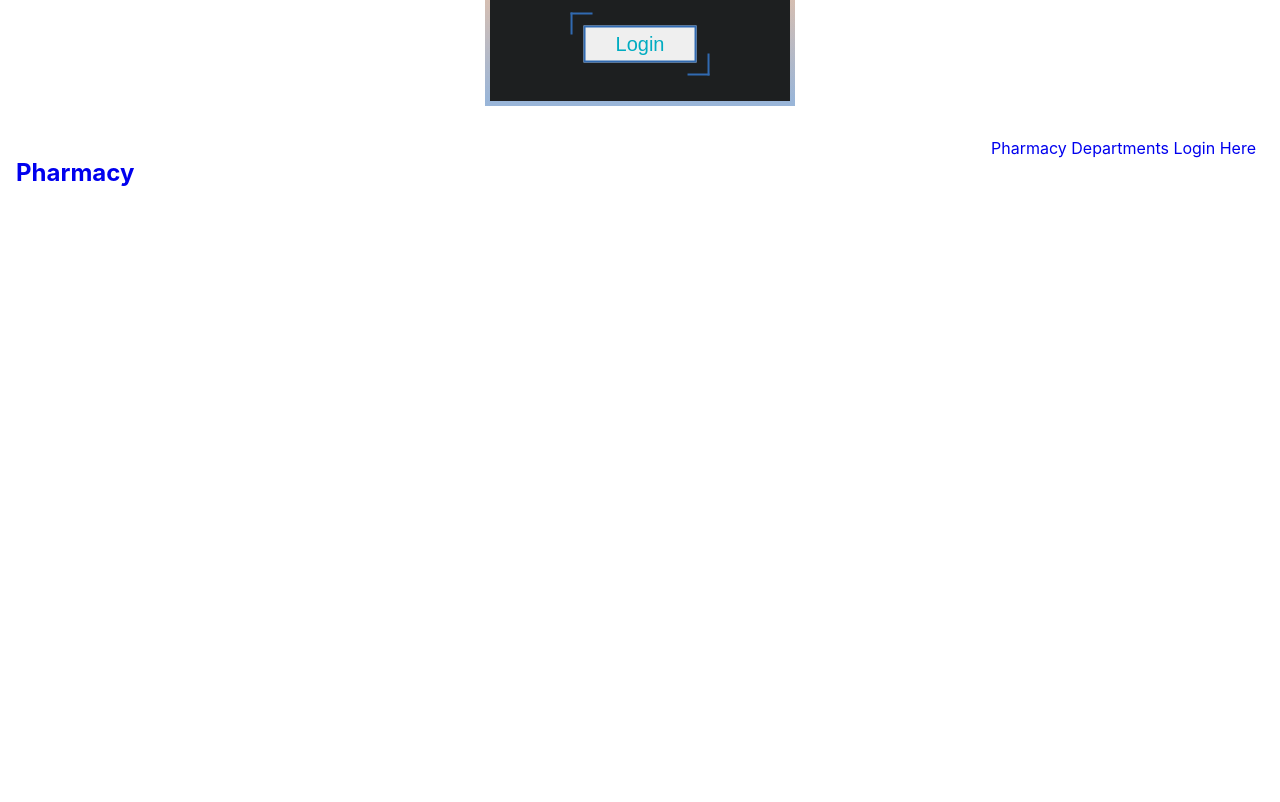
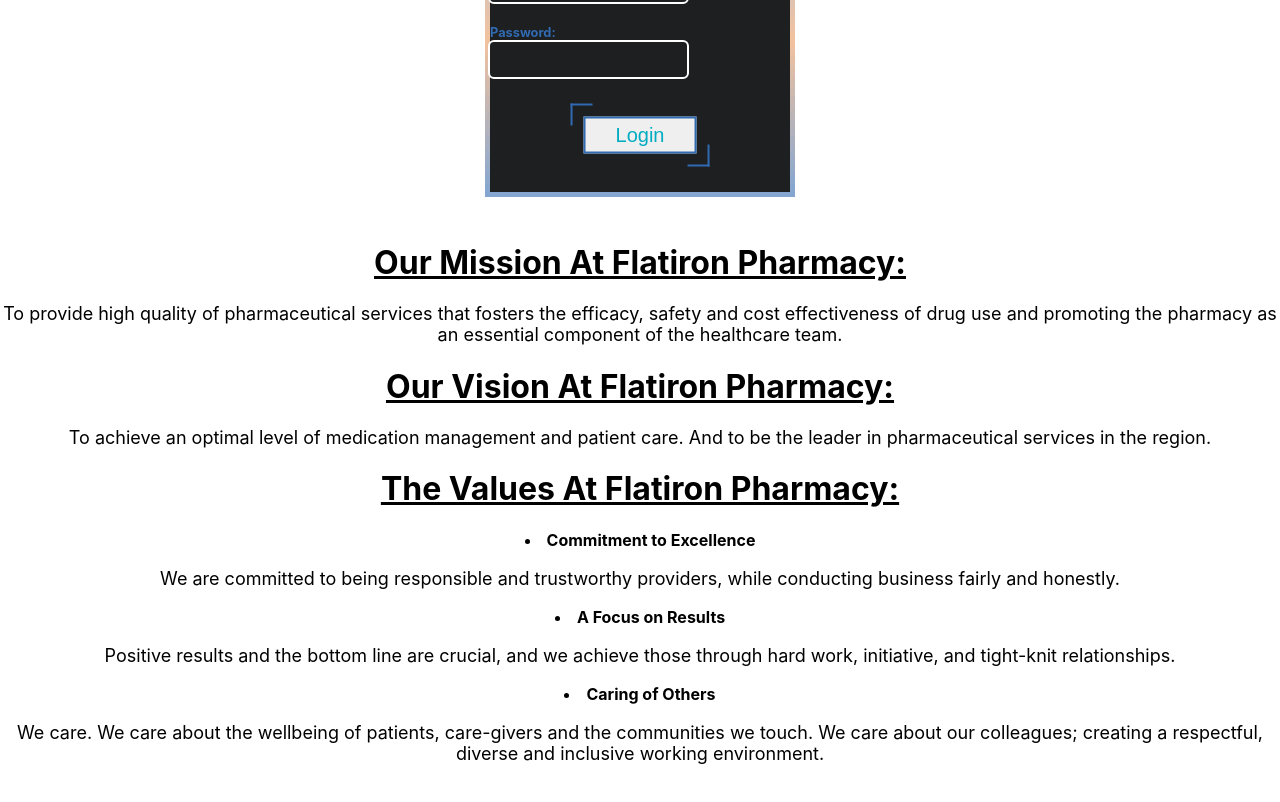
Before and after one commit to Risingsheild/Phase-5-Project, a React (Create React App) app in the folder client/: page / in a window 1280 px wide. Shown: the part 360-1162 px from the top of the page. Before the commit the page ends 800 px from the top, so only its background shows below. Built offline with nearby package versions, Linux system fonts and the light colour scheme.

Commit message:
Finished About us page

```diff
--- a/client/src/App.js
+++ b/client/src/App.js
@@ -1,13 +1,15 @@
 import Home from "./Components/Home/Home";
 import Login from "./Components/Login/Login";
 import NavBar from "./Components/NavBar/NavBar";
+import About from "./Components/About/About"
 
 function App() {
   return (
     <div>
       <Home />
+      <NavBar />
       <Login />
-      <NavBar />
+      <About />
     </div>
   );
 }
--- /dev/null
+++ b/client/src/Components/About/About.css
@@ -0,0 +1,17 @@
+.about{
+    text-align: center;
+  }
+  .about-us h1{
+    text-decoration: underline;
+  }
+  .about-us p{
+    font-size: large;
+  }
+  .about-us li{
+    font-weight: 700;
+    text-align: center;
+  }
+  .about-us{
+    margin-bottom: 50px;
+    margin-top: 30px;
+  }
--- /dev/null
+++ b/client/src/Components/About/About.js
@@ -0,0 +1,39 @@
+import './About.css'
+
+function About() {
+  return (
+    <div className="about-us">
+      <h1 className="about"> Our Mission At Flatiron Pharmacy: </h1>
+      <p className="about">
+        To provide high quality of pharmaceutical services that fosters the
+        efficacy, safety and cost effectiveness of drug use and promoting the
+        pharmacy as an essential component of the healthcare team.
+      </p>
+
+      <h1 className="about"> Our Vision At Flatiron Pharmacy: </h1>
+      <p className="about">
+        To achieve an optimal level of medication management and patient care.
+        And to be the leader in pharmaceutical services in the region.
+      </p>
+
+      <h1 className="about">The Values At Flatiron Pharmacy: </h1>
+      <li> Commitment to Excellence</li>
+      <p className="about">
+        We are committed to being responsible and trustworthy providers, while
+        conducting business fairly and honestly.
+      </p>
+      <li>A Focus on Results</li>
+      <p className="about">
+        Positive results and the bottom line are crucial, and we achieve those
+        through hard work, initiative, and tight-knit relationships.
+      </p>
+      <li>Caring of Others </li>
+      <p className="about">
+        We care. We care about the wellbeing of patients, care-givers and the
+        communities we touch. We care about our colleagues; creating a
+        respectful, diverse and inclusive working environment.
+      </p>
+    </div>
+  );
+}
+export default About
--- a/client/src/Components/Home/Home.css
+++ b/client/src/Components/Home/Home.css
@@ -4,7 +4,7 @@
     display: flex;
     flex-direction: row;
     align-items: center;
-    margin-bottom: 20px;
+    margin-bottom: 10px;
     padding-bottom: 35px;
 
   }
```
